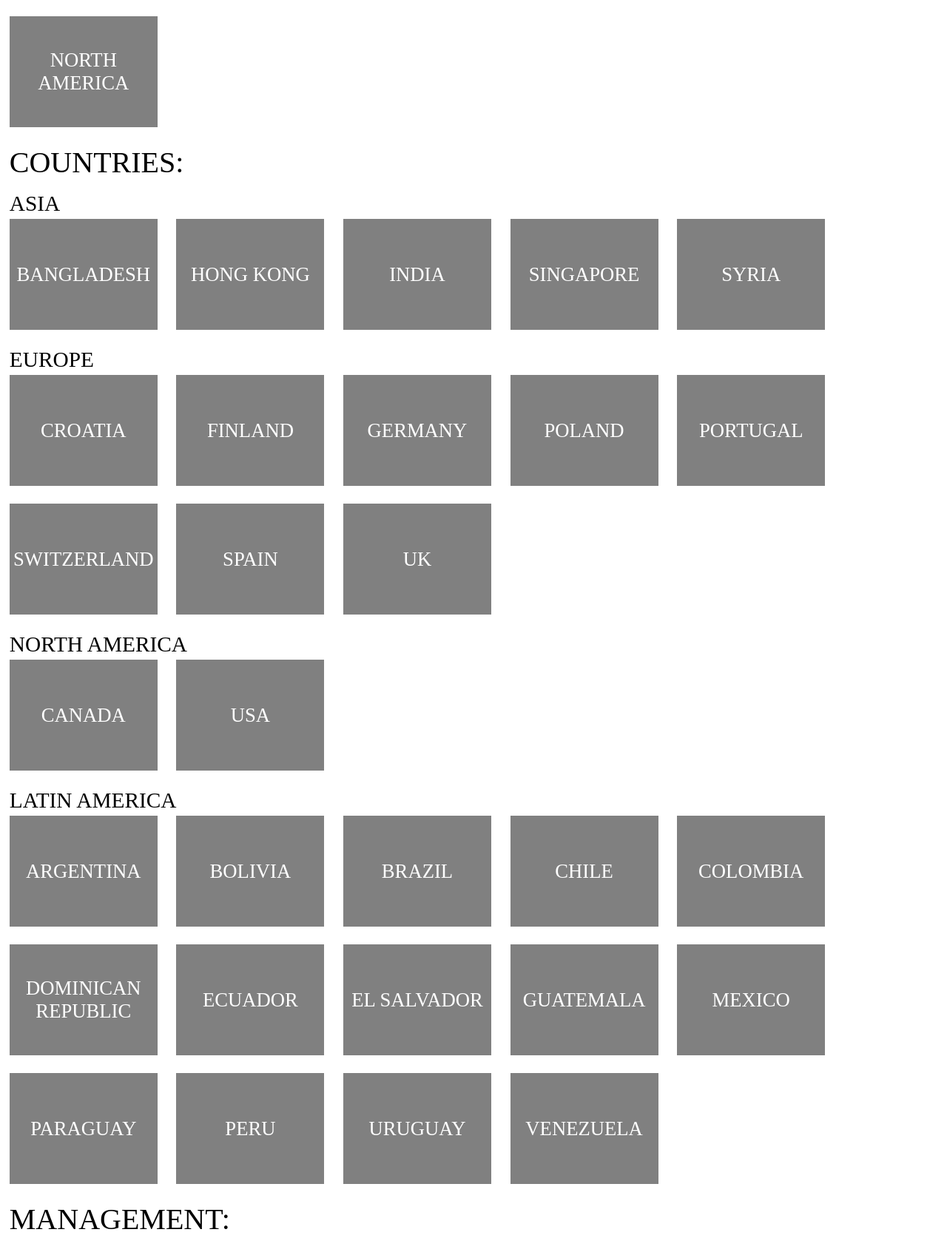
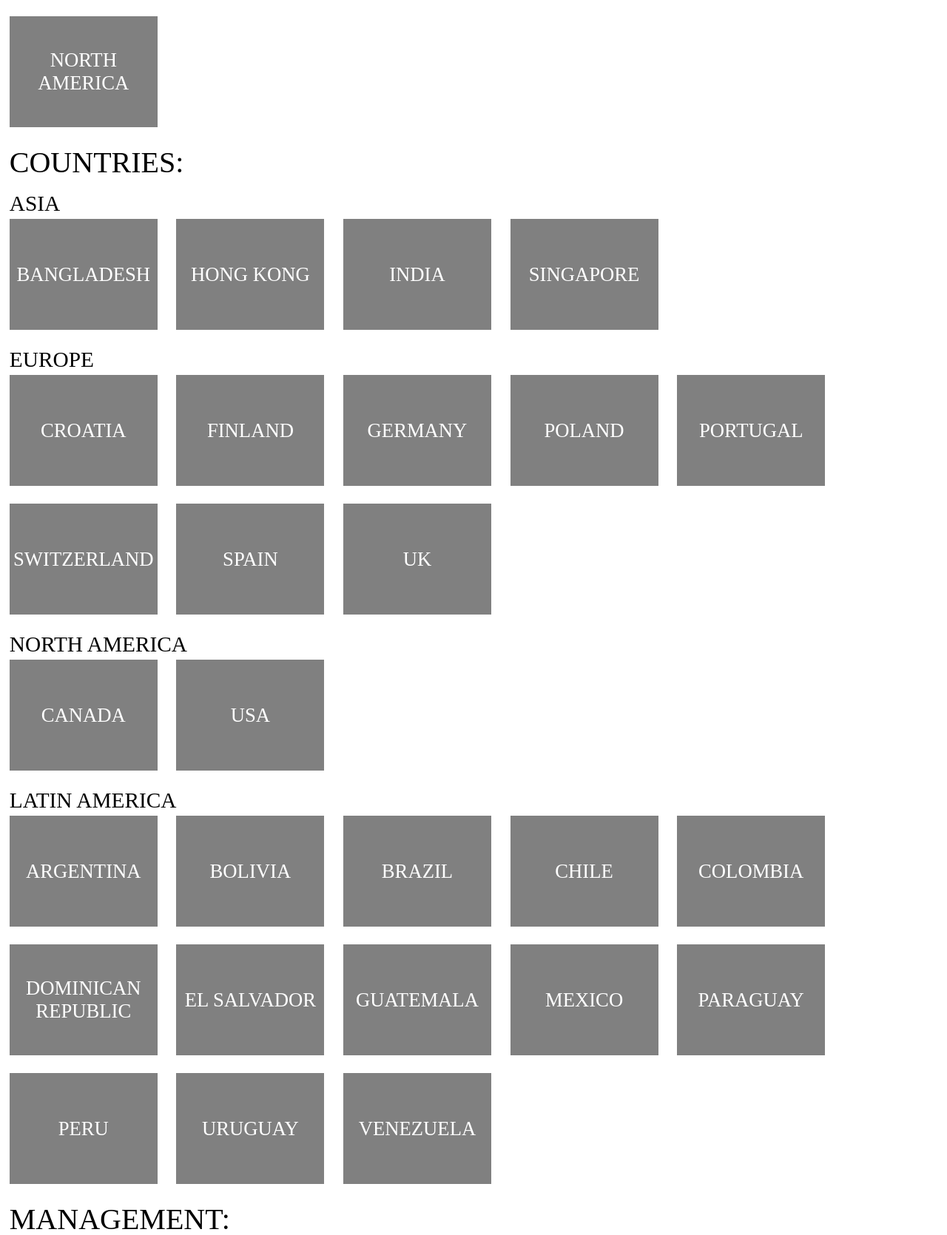
Before and after one commit to milan252525/LAclubs, a Flask app: page / in a window 1280 px wide. Shown: the part 990-2660 px from the top of the page at 74% size. Run offline with Flask 2, Linux system fonts and the light colour scheme; parts of the project's set-up code (start-up, migrations or seed data) failed here and were passed over; some web fonts are replaced.

Commit message:
remove unnecessary buttons

```diff
--- a/app/templates/index.html
+++ b/app/templates/index.html
@@ -57,7 +57,6 @@
             <a class="button" href="clubs?country=hongkong">HONG KONG</a>
             <a class="button" href="clubs?country=india">INDIA</a>
             <a class="button" href="clubs?country=singapore">SINGAPORE</a>
-            <a class="button" href="clubs?country=syria">SYRIA</a>
         </div>
 
         <p class="subcategory">EUROPE</p>
@@ -86,7 +85,6 @@
             <a class="button" href="clubs?country=chile">CHILE</a>
             <a class="button" href="clubs?country=colombia">COLOMBIA</a>
             <a class="button" href="clubs?country=dominicanrepublic">DOMINICAN REPUBLIC</a>
-            <a class="button" href="clubs?country=ecuador">ECUADOR</a>
             <a class="button" href="clubs?country=elsalvador">EL SALVADOR</a>
             <a class="button" href="clubs?country=guatemala">GUATEMALA</a>
             <a class="button" href="clubs?country=mexico">MEXICO</a>
```
